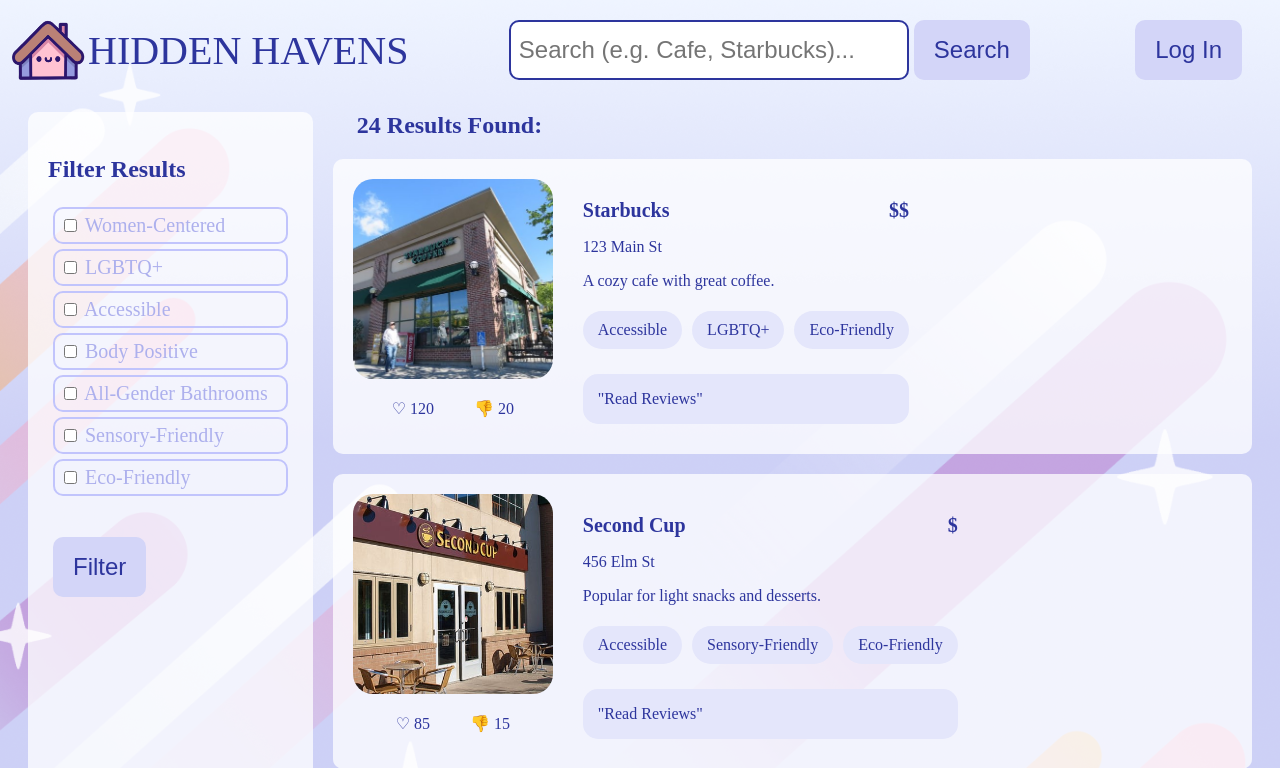
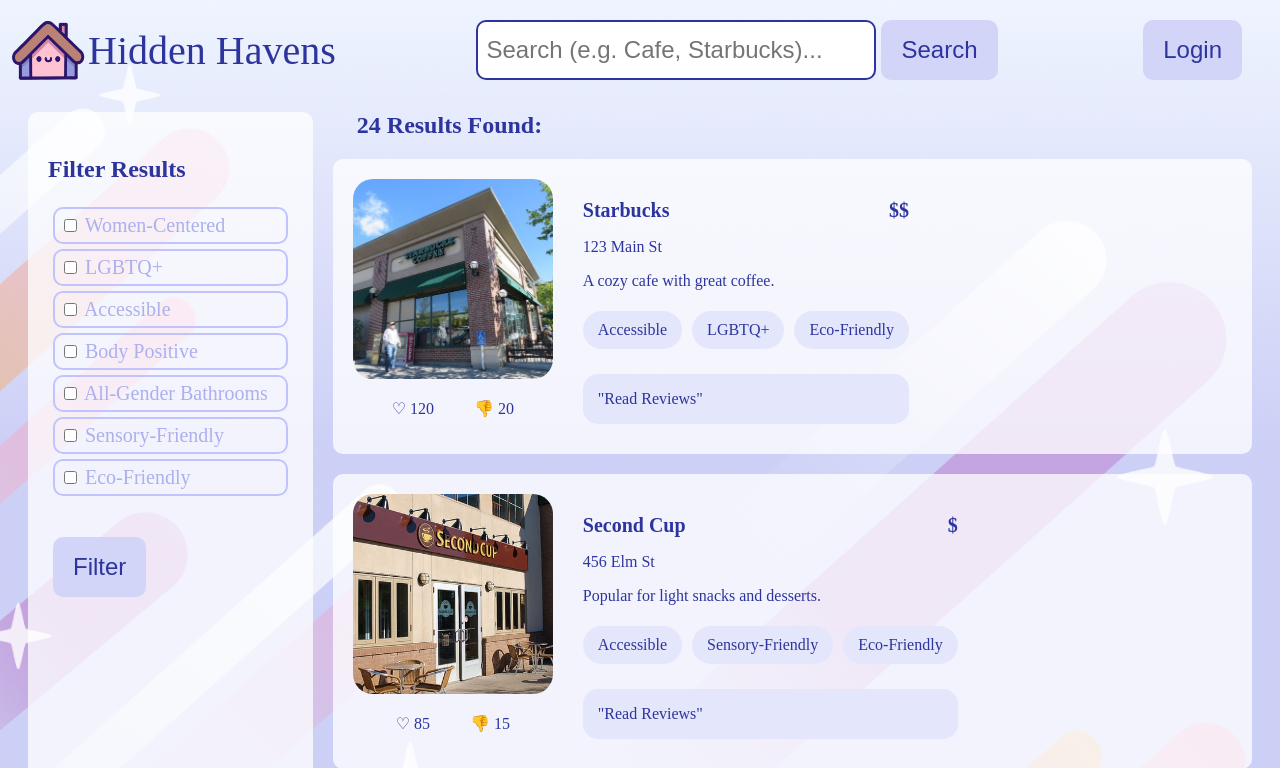
Before and after one commit to ashbrooke8/SlayTheChange, a PHP site: page /locations.php in a window 1280 px wide. Shown: the top 768 px of the page. Run offline with PHP 8.4, Linux system fonts and the light colour scheme; some web fonts are replaced.

Commit message:
added redirection links

```diff
--- a/css/login.css
+++ b/css/login.css
@@ -17,6 +17,11 @@ nav {
     height: 84px;
 
 }
+
+a {
+    text-decoration: none;
+  }
+
 
 #logo-container {
     display: flex;
--- a/css/results.css
+++ b/css/results.css
@@ -10,6 +10,10 @@ body {
   background-attachment: fixed;
   color: #2d359d;
 }
+a {
+  text-decoration: none;
+}
+
 
 nav {
   display: flex;
@@ -73,8 +77,9 @@ img {
   transition: background-color 0.4s ease-in-out, color 0.4s ease-in-out,
     box-shadow 0.4s ease-in-out;
   transition-delay: 0.1s;
-  display: flexbox;
+  display: flex;
   justify-content: center;
+  align-items: center;
 }
 
 #login-button {
@@ -328,16 +333,35 @@ label {
     box-shadow 0.2s ease-in-out;
 }
 
-label:hover {
+/* label:hover {
+  background-color: rgb(45, 53, 157);
+  color: #ffffff;
+  border: solid 2px #2d359d;
+} */
+
+/* label.active {
+  background-color: rgba(45, 53, 157);
+  color: white;
+  box-shadow: 0 0 5px rgba(45, 53, 157, 0.6);
+} */
+
+label.active {
   background-color: #2d359d;
-  color: #ffffff;
+  color: white;
+  box-shadow: 0 0 5px rgba(45, 53, 157, 0.6);
   border: solid 2px #2d359d;
 }
 
 /* Keep the hover style when the checkbox is checked */
-input[type="checkbox"]:checked + label,
+/* input[type="checkbox"]:checked + label,
 label input[type="checkbox"]:checked {
   background-color: #2d359d;
   color: #ffffff;
   border: solid 2px #2d359d;
-}
+} */
+
+/* input[type="checkbox"]:checked + span {
+  background-color: #c1c4fc;
+  color: white;
+  box-shadow: 0 0 5px rgba(193, 196, 252, 0.6);
+} */
--- a/css/signup.css
+++ b/css/signup.css
@@ -14,6 +14,11 @@ nav {
     border-radius: 20px;
     height: 84px;
 }
+
+a {
+    text-decoration: none;
+  }
+
 
 #logo-container {
     display: flex;
--- a/locations.php
+++ b/locations.php
@@ -74,14 +74,15 @@ $imageMap = [
   <nav>
     <div id="logo-container">
       <img src="images/logo.png" alt="logo" id="logo">
-      <p id="site-name">HIDDEN HAVENS</p>
+      <p id="site-name">Hidden Havens</p>
     </div>
     <form method="get" action="locations.php" id="search-form">
       <input type="search" name="search" placeholder="Search (e.g. Cafe, Starbucks)..." id="search-bar"
         value="<?php echo htmlspecialchars($searchTerm); ?>">
       <button type="submit" id="search-button">Search</button>
     </form>
-    <button id="login-button">Log In</button>
+    <!-- <button id="login-button" href="login.html">Log In</button> -->
+    <a id="login-button" href="login.html">Login</a>
   </nav>
 
   <div class="content-box">
@@ -89,31 +90,47 @@ $imageMap = [
     <p id="filter-results">Filter Results</p>
     <form method="get" action="locations.php" id="filter-form">
       <input type="hidden" name="search" value="<?php echo htmlspecialchars($searchTerm); ?>">
+
       <label>
-          <input type="checkbox" name="tags[]" value="Women-Centered" <?php echo in_array('Women-Centered', $selectedTags) ? 'checked' : ''; ?>> Women-Centered
+        <input type="checkbox" name="tags[]" value="Women-Centered" <?php echo in_array('Women-Centered', $selectedTags) ? 'checked' : ''; ?>>
+        Women-Centered
       </label>
+
       <label>
-          <input type="checkbox" name="tags[]" value="LGBTQ+" <?php echo in_array('LGBTQ+', $selectedTags) ? 'checked' : ''; ?>> LGBTQ+
+        <input type="checkbox" name="tags[]" value="LGBTQ+" <?php echo in_array('LGBTQ+', $selectedTags) ? 'checked' : ''; ?>>
+        LGBTQ+
       </label>
+
       <label>
-          <input type="checkbox" name="tags[]" value="Accessible" <?php echo in_array('Accessible', $selectedTags) ? 'checked' : ''; ?>> Accessible
+        <input type="checkbox" name="tags[]" value="Accessible" <?php echo in_array('Accessible', $selectedTags) ? 'checked' : ''; ?>>
+        Accessible
       </label>
+
       <label>
-          <input type="checkbox" name="tags[]" value="Body Positive" <?php echo in_array('Body Positive', $selectedTags) ? 'checked' : ''; ?>> Body Positive
+        <input type="checkbox" name="tags[]" value="Body Positive" <?php echo in_array('Body Positive', $selectedTags) ? 'checked' : ''; ?>>
+        Body Positive
       </label>
+
       <label>
-          <input type="checkbox" name="tags[]" value="All-Gender Bathrooms" <?php echo in_array('All-Gender Bathrooms', $selectedTags) ? 'checked' : ''; ?>> All-Gender Bathrooms
+        <input type="checkbox" name="tags[]" value="All-Gender Bathrooms" <?php echo in_array('All-Gender Bathrooms', $selectedTags) ? 'checked' : ''; ?>>
+        All-Gender Bathrooms
       </label>
+
       <label>
-          <input type="checkbox" name="tags[]" value="Sensory-Friendly" <?php echo in_array('Sensory-Friendly', $selectedTags) ? 'checked' : ''; ?>> Sensory-Friendly
+        <input type="checkbox" name="tags[]" value="Sensory-Friendly" <?php echo in_array('Sensory-Friendly', $selectedTags) ? 'checked' : ''; ?>>
+        Sensory-Friendly
       </label>
+
       <label>
-          <input type="checkbox" name="tags[]" value="Eco-Friendly" <?php echo in_array('Eco-Friendly', $selectedTags) ? 'checked' : ''; ?>> Eco-Friendly
+        <input type="checkbox" name="tags[]" value="Eco-Friendly" <?php echo in_array('Eco-Friendly', $selectedTags) ? 'checked' : ''; ?>>
+        Eco-Friendly
       </label>
+
       <br><br>
       <button type="submit" id="filter-button">Filter</button>
     </form>
   </div>
+<!-- </div> -->
 
     <div class="results">
       <?php if (!empty($locations)): ?>
@@ -157,6 +174,22 @@ $imageMap = [
       <?php endif; ?>
     </div>
   </div>
+
+  <script>
+  document.querySelectorAll("label input[type='checkbox']").forEach(checkbox => {
+    checkbox.addEventListener("change", function () {
+      if (this.checked) {
+        this.parentNode.classList.add("active");
+      } else {
+        this.parentNode.classList.remove("active");
+      }
+    });
+    // Initialize active state on page load if checkbox is already checked
+    if (checkbox.checked) {
+      checkbox.parentNode.classList.add("active");
+    }
+  });
+</script>
 </body>
 
 </html>
--- a/login.html
+++ b/login.html
@@ -14,13 +14,13 @@
     <nav>
         <div id="logo-container">
             <a href="index.html"><img src="images\logo.png" alt="logo" id="logo"></a>
-            <p id="site-name">Hidden Havens</p>
+            <a href="index.html" id="site-name">Hidden Havens</a>
         </div>
     </nav>
 
     <form action="/action_page.php" method="get">
         <div id="top-container">
-            <p id="log-in">LOG IN</p>
+            <p id="log-in">LOG IN
 
             <div id="goog-container">
                 <img src="images\google.png" alt="googlelogo" id="googlelogo">
--- a/results.html
+++ b/results.html
@@ -14,13 +14,14 @@
     <nav>
         <div id="logo-container">
             <a href="index.html" ><img src="images\logo.png" alt="logo" id="logo"></a>
-            <p id="site-name">HIDDEN HAVENS</p>
+            <p id="site-name">Hidden Havens</p>
         </div>
         <form action="/search" method="get" id="search-form">
             <input type="search" placeholder="Search..." id="search-bar">
             <button type="submit" id="search-button">Search</button>
         </form>
-        <button id="login-button">Log In</button>
+        <!-- <button id="login-button" href="login.html">Log In</button> -->
+        <a id="login-button" href="login.html">Login</a>
     </nav>
     <p id="result-count">3 Results for...</p>
     <div class="content-box">
--- a/signup.html
+++ b/signup.html
@@ -12,10 +12,8 @@
 <body>
     <nav>
         <div id="logo-container">
-            <a href="index.html">
-                <a href="index.html" ><img src="images\logo.png" alt="logo" id="logo"></a>
-                <p id="site-name">Hidden Havens</p>
-            </a>
+                <a href="index.html"><img src="images\logo.png" alt="logo" id="logo"></a>
+                <a href="index.html" id="site-name">Hidden Havens</a>
         </div>
     </nav>
     <div class="signup-box">
```
Lines whose indentation alone changed are shown as unchanged.
